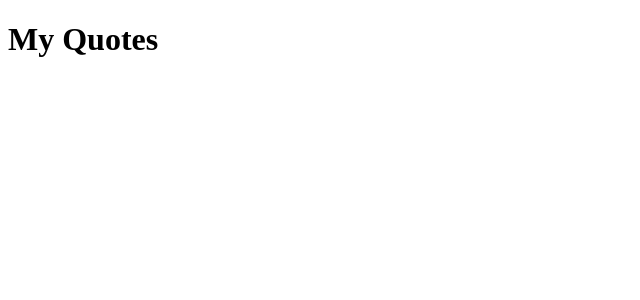
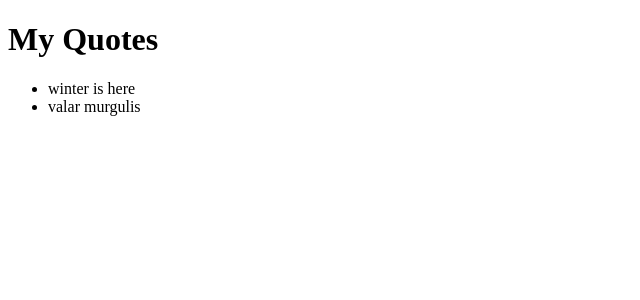
Before and after one commit to MbuguaMwaura/Quote, an Angular app: page / in a window 1280 px wide. Shown: the top 300 px of the page, without its empty margins (0-640 px from the left). Built offline with nearby package versions, Linux system fonts and the light colour scheme.

Commit message:
adds the functionality of looping through quotes

```diff
--- a/src/app/app.component.html
+++ b/src/app/app.component.html
@@ -1,4 +1,4 @@
 <h1> My Quotes </h1>
 <ul>
-  <li *ngFor='let quote of quotes'>{{quote}}</li>
+  <li *ngFor='let quote of quotes'>{{quote.name}}</li>
 </ul>
--- a/src/app/app.component.ts
+++ b/src/app/app.component.ts
@@ -1,4 +1,5 @@
 import { Component } from '@angular/core';
+import {Quote} from './quote'
 
 @Component({
   selector: 'app-root',
@@ -6,5 +7,8 @@ import { Component } from '@angular/core';
   styleUrls: ['./app.component.css']
 })
 export class AppComponent {
-  quote = "Winter is Here"
+  quotes = [
+    new Quote (1, 'winter is here'),
+    new Quote (2, 'valar murgulis'),
+  ]
 }
```
